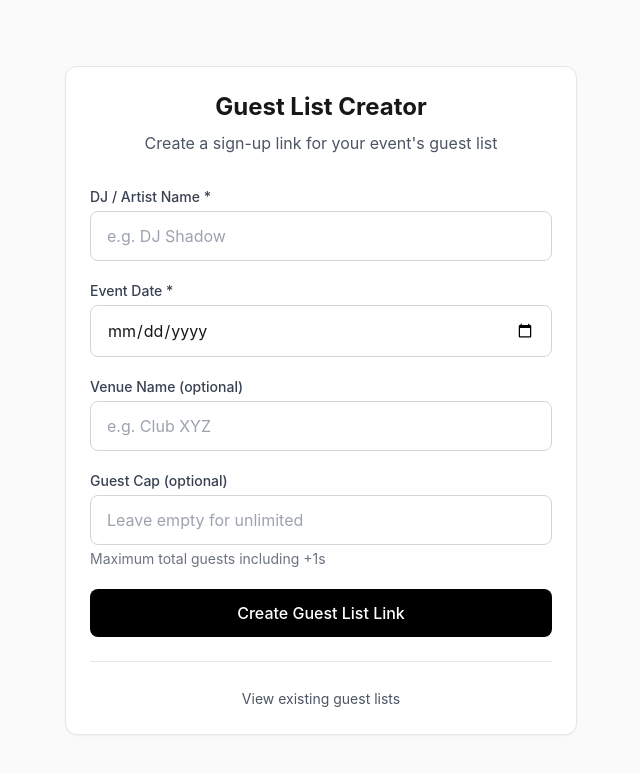
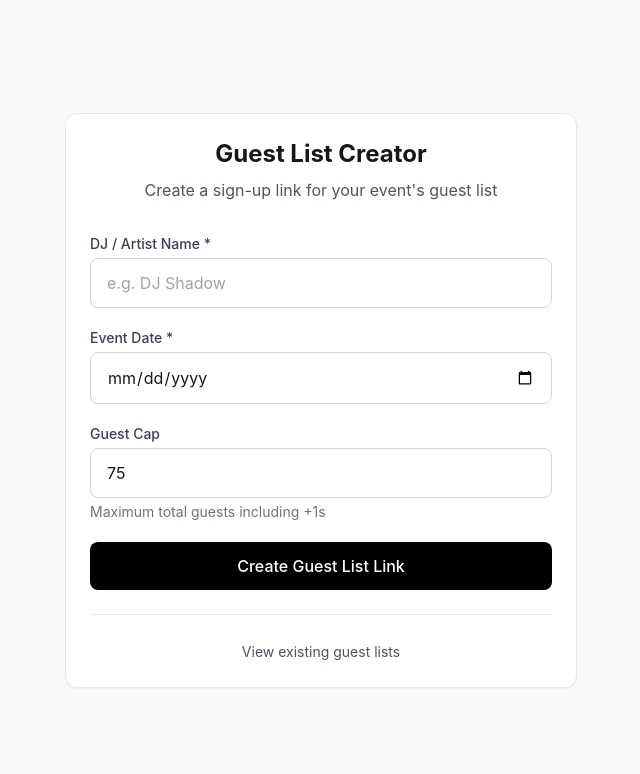
Before and after one commit to PatroniousGrendopolies/ra-guest-list, a Next.js app: page / in a window 1280 px wide. Shown: the top 774 px of the page, without its empty margins (319-959 px from the left). Built offline with nearby package versions, Linux system fonts and the light colour scheme.

Commit message:
Remove venue name field, default guest cap to 75
Co-Authored-By: Claude Opus 4.5 <noreply@anthropic.com>

```diff
--- a/src/app/page.tsx
+++ b/src/app/page.tsx
@@ -21,8 +21,7 @@ export default function Home() {
     const data = {
       date: formData.get('date'),
       djName: formData.get('djName'),
-      venueName: formData.get('venueName'),
-      guestCap: formData.get('guestCap'),
+      guestCap: formData.get('guestCap') || '75',
     }
 
     try {
@@ -147,29 +146,16 @@ export default function Home() {
           </div>
 
           <div>
-            <label htmlFor="venueName" className="label">
-              Venue Name (optional)
-            </label>
-            <input
-              type="text"
-              id="venueName"
-              name="venueName"
-              className="input-field"
-              placeholder="e.g. Club XYZ"
-            />
-          </div>
-
-          <div>
             <label htmlFor="guestCap" className="label">
-              Guest Cap (optional)
+              Guest Cap
             </label>
             <input
               type="number"
               id="guestCap"
               name="guestCap"
               min="1"
+              defaultValue="75"
               className="input-field"
-              placeholder="Leave empty for unlimited"
             />
             <p className="text-sm text-gray-500 mt-1">
               Maximum total guests including +1s
```
Also changed, not shown: 1 other file (tests, documents, lock files or other folders).
